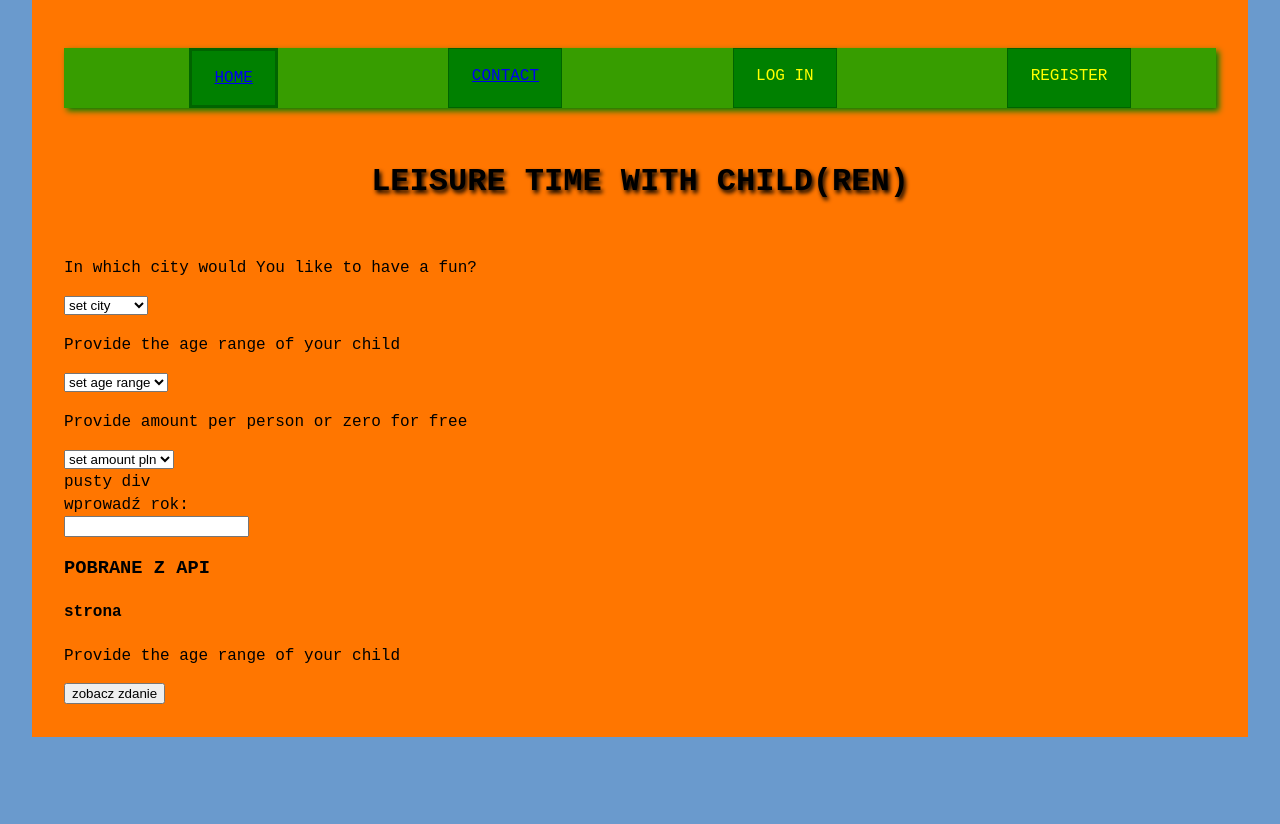
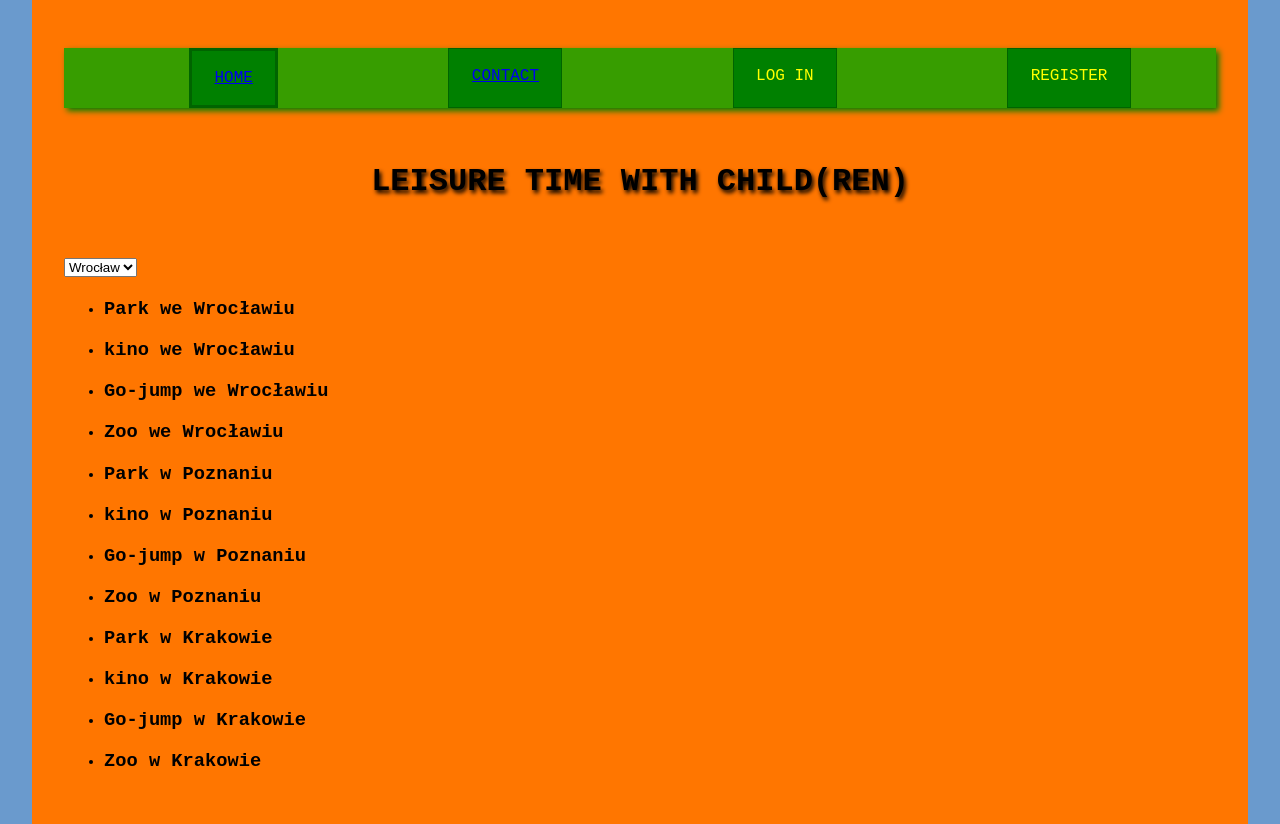
Before and after one commit to BlackDragon-1/childleisuretime, a React (Create React App) app: page /outdoor-activity in a window 1280 px wide. Before the commit the page ends 800 px from the top, so only its background shows below. Built offline with nearby package versions, Linux system fonts and the light colour scheme; data requests are answered from the project's data file.

Commit message:
update database and Fetch API

```diff
--- a/database/atractions.json
+++ b/database/atractions.json
@@ -2,33 +2,94 @@
   "attractions": [
     {
       "id": 1,
-      "city": "wrocław",
+      "city": "Wrocław",
       "age": "3-6",
       "cost": "0",
-      "atraction": "park"
+      "holidays": "Park we Wrocławiu"
 
     },
     {
       "id": 2,
-      "city": "wrocław",
+      "city": "Wrocław",
       "age": "3-6",
       "cost": "0-19",
-      "atraction": "cinema"
+      "holidays": "kino we Wrocławiu"
 
     },
     {
       "id": 3,
-      "city": "wrocław",
-      "age": "",
+      "city": "Wrocław",
+      "age": "3-6",
       "cost": "20-49",
-      "atraction": "go-jump"
+      "holidays": "Go-jump we Wrocławiu"
     },
     {
       "id": 4,
-      "city": "wrocław",
+      "city": "Wrocław",
       "age": "3-6",
       "cost": "50",
-      "atraction": "zoo"
+      "holidays": "Zoo we Wrocławiu"
+    },
+    {
+      "id": 5,
+      "city": "Poznań",
+      "age": "3-6",
+      "cost": "0",
+      "holidays": "Park w Poznaniu"
+
+    },
+    {
+      "id": 6,
+      "city": "Poznań",
+      "age": "3-6",
+      "cost": "0-19",
+      "holidays": "kino w Poznaniu"
+
+    },
+    {
+      "id": 7,
+      "city": "Poznań",
+      "age": "3-6",
+      "cost": "20-49",
+      "holidays": "Go-jump w Poznaniu"
+    },
+    {
+      "id": 8,
+      "city": "Poznań",
+      "age": "3-6",
+      "cost": "50",
+      "holidays": "Zoo w Poznaniu"
+    },
+    {
+      "id": 9,
+      "city": "Kraków",
+      "age": "3-6",
+      "cost": "0",
+      "holidays": "Park w Krakowie"
+
+    },
+    {
+      "id": 10,
+      "city": "Kraków",
+      "age": "3-6",
+      "cost": "0-19",
+      "holidays": "kino w Krakowie"
+
+    },
+    {
+      "id": 11,
+      "city": "Kraków",
+      "age": "3-6",
+      "cost": "20-49",
+      "holidays": "Go-jump w Krakowie"
+    },
+    {
+      "id": 12,
+      "city": "Kraków",
+      "age": "3-6",
+      "cost": "50",
+      "holidays": "Zoo w Krakowie"
     }
+
   ]
 }
--- a/src/components/pages/outdoor/outdoor.js
+++ b/src/components/pages/outdoor/outdoor.js
@@ -1,4 +1,4 @@
-import React, {Component, useState} from 'react';
+import React, {Component, useState, useEffect} from 'react';
 
 import MainHeader from '../../atoms/mainHeader';
 import Menu from '../../organism/menu';
@@ -76,101 +76,203 @@ import PageStyle from '../styled/pageStyle';
 
 //==================================
 
-class ActivityOutdoor extends Component {
+// class ActivityOutdoor extends Component {
+
+//     state={
+//         atr: "",
+//         text:"strona",
+//         error:''
+//     }
+
+//     // handleAtr=(e)=>{
+
+//     //     const random = e.target.value;
+
+//     //     fetch(`http://localhost:3004/atractive/`
+//     //         .then(res=>{
+//     //             if(res.ok){
+//     //                 return res;
+//     //             }throw Error(res.status)
+//     //         })
+
+//     //         .then(res => res.json())
+
+//     //         .then(objektJSON => this.setState({
+//     //             atr: objektJSON.atraction
+//     //         }))
+
+//     //         .catch(err => console.log(err))
+
+//     // }
+
+//     handleDateChange=(e)=>{
+//         e.preventDefault();
+//         const random = e.target.value;
+
+//         fetch(`http://numbersapi.com/${random}/year?json`)
+//             .then(res=>
+//                 {
+//                 if(res.ok){
+//                     return res;
+//                 }throw Error(res.status)
+//                 }
+//             )
+
+//             .then(res => res.json())
+
+//             .then(objektJSON => {
+//                 console.log(objektJSON.text);
+//                 this.setState({
+//                 text: objektJSON.text
+//                 })
+//             })
+
+//             .catch(err => console.log(err));
+//     }
 
 
+//     render(){
+//     return (
+//         <>
+//             <PageStyle>
+//                 <Menu/>
+//                 <MainHeader/>
+//                 <Form/>
+//                 <div>pusty div</div>
+//                 <div>wprowadź rok:</div>
+//                 <input  onChange={this.handleDateChange} type="text"/>
+//                 <h3>POBRANE Z API</h3>
+//                 <h4>{this.state.text}</h4>
 
-    state={
-        atr: "",
-        text:"strona",
-        error:''
-    }
-
-    // handleAtr=(e)=>{
-
-    //     const random = e.target.value;
-
-    //     fetch(`http://localhost:3004/atractive/`
-    //         .then(res=>{
-    //             if(res.ok){
-    //                 return res;
-    //             }throw Error(res.status)
-    //         })
-
-    //         .then(res => res.json())
-
-    //         .then(objektJSON => this.setState({
-    //             atr: objektJSON.atraction
-    //         }))
-
-    //         .catch(err => console.log(err))
-
-    // }
-
-    handleDateChange=(e)=>{
-        e.preventDefault();
-        const random = e.target.value;
-
-        fetch(`http://numbersapi.com/${random}/year?json`)
-            .then(res=>
-
-                {
-                if(res.ok){
-                    return res;
-                }throw Error(res.status)
-            }
-            )
-
-            .then(res => res.json())
-
-            .then(objektJSON => console.log(objektJSON.text)
-
-            //     this.setState({
-            //     text: objektJSON.text
-            // })
-
-            )
-
-            .catch(err => console.log(err));
-
-    }
+//                 <p>Provide the age range of your child</p>
 
 
-    render(){
+//                 <button onClick={this.handleDateChange}>zobacz zdanie</button>
+
+
+//             </PageStyle>
+//         </>
+//     );
+//     }
+// };
+
+// export default ActivityOutdoor;
+
+//======================================
+
+// class ActivityOutdoor extends Component {
+
+//     state={
+//         atraction:'tu będzie atrakcja'
+//     }
+
+//     // handleAtr=(e)=>{
+
+//     //     const random = e.target.value;
+
+//     //     fetch(`http://localhost:3004/atractive/`
+//     //         .then(res=>{
+//     //             if(res.ok){
+//     //                 return res;
+//     //             }throw Error(res.status)
+//     //         })
+
+//     //         .then(res => res.json())
+
+//     //         .then(objektJSON => this.setState({
+//     //             atr: objektJSON.atraction
+//     //         }))
+
+//     //         .catch(err => console.log(err))
+
+//     // }
+
+//     handleDateChange=(e)=>{
+
+
+//         fetch(`http://localhost:3004/attractions`)
+
+//             .then(res => res.json())
+
+//             .then(objektJSON => {
+//                 console.log(objektJSON.atraction);
+//                 this.setState({
+//                     atraction: objektJSON.atraction
+//                 })
+//             })
+
+//             .catch(err => console.log(err));
+//     }
+
+
+//     render(){
+//     return (
+//         <>
+//             <PageStyle>
+//                 <Menu/>
+//                 <MainHeader/>
+//                 <Form/>
+//                 <div>pusty div</div>
+//                 <div>Pobierz atrakcję</div>
+
+//                 <h3>POBRANE Z API:</h3>
+
+//                 <h4>{this.state.atraction}</h4>
+
+//                 <button onClick={this.handleDateChange}>pobierz</button>
+
+
+//             </PageStyle>
+//         </>
+//     );
+//     }
+// };
+
+// export default ActivityOutdoor;
+
+
+//=====================================================================================const places = () => {
+    const ActivityOutdoor = () => {
+
+        const [places, setPlaces] = useState([]);
+        const [city, setCity] = useState("PL");
+
+        useEffect(() => {
+
+          fetch(`http://localhost:3004/attractions`)
+            .then((res) => res.json())
+            .then((data) => {
+              setPlaces(data);
+            })
+            .catch((err) => console.log(err));
+
+        }, [city]);
+
         return (
         <>
             <PageStyle>
             <Menu/>
             <MainHeader/>
-                <Form/>
-                <div>pusty div</div>
-                <div>wprowadź rok:</div>
-                <input  onChange={this.handleDateChange} type="text"/>
-                <h3>POBRANE Z API</h3>
-                <h4>{this.state.text}</h4>
-
-                <p>Provide the age range of your child</p>
-
-                {/* <select value={age} onChange={(e) => setAge(e.target.value)}>  // jak to przepisać na komponennt funkcyjny?
-                    <option value="set age range">  set age range</option>
-                    <option value="0-2">0-2</option>
-                    <option value="3-6">3-6</option>
-                    <option value="7-13">7-13</option>
-                    <option value="14-17">14-17</option>
-                    <option value="over18">18</option>
+          <div>
+            <select value={city} onChange={(e) => setCity(e.target.value)}>
+              <option value="Wrocław">Wrocław</option>
+              <option value="Poznań">Poznań</option>
+              <option value="Kraków">Kraków</option>
             </select>
 
-                <span>{age}</span>   */}
-
-
-                <button onClick={this.handleDateChange}>zobacz zdanie</button>
-
-                {/* <ButtonActivityOutdoor/>
-                <Rights year="2021"/>             */}
+            <ul>
+               {places.map((el) => {
+                        return (
+                            <li key={el.id}>
+                                <h3>{el.holidays}</h3>
+                            </li>
+                        );
+                })}
+            </ul>
+          </div>
         </PageStyle>
         </>
         );
-    }
       };
 
 export default ActivityOutdoor;
```
Also changed, not shown: 1 other file (tests, documents, lock files or other folders). Lines whose indentation alone changed are shown as unchanged.
